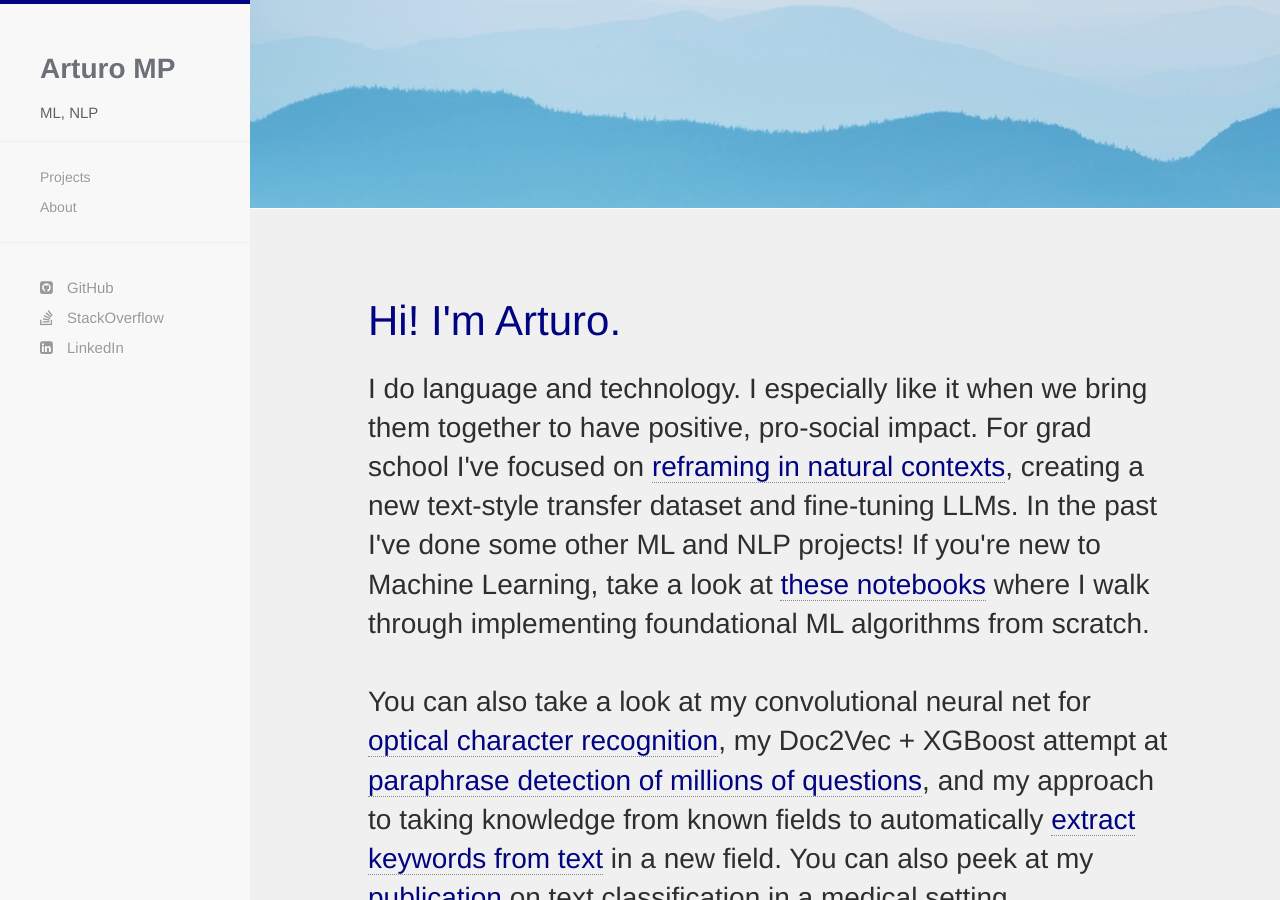
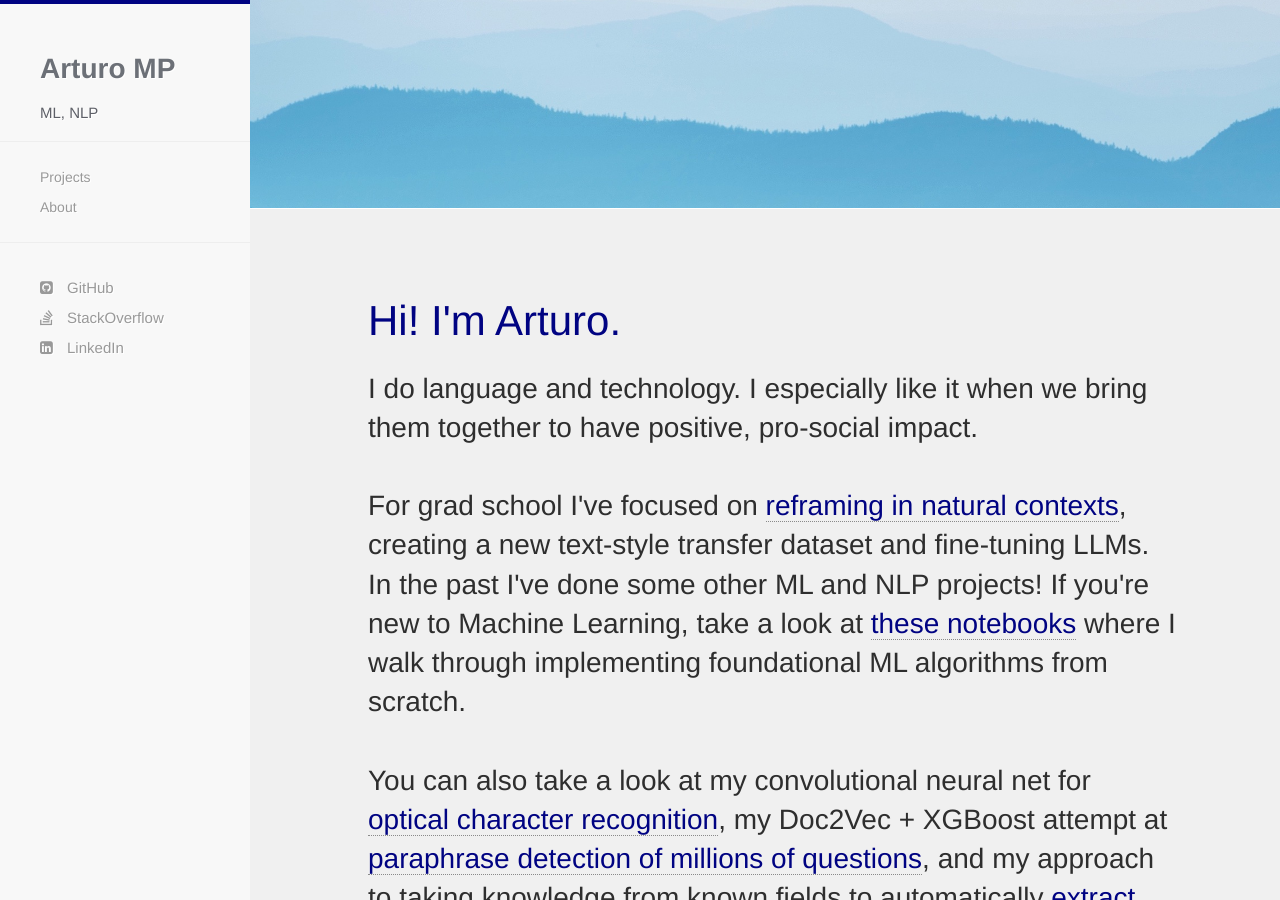
Before and after one commit to arturomp/arturomp.github.io, a Jekyll site: the page built from index.html, in a window 1280 px wide and 900 px high. Built offline with Jekyll 4.4.1, drawn with Linux system fonts in a browser that asks for light colours; nearby versions of some CDN libraries.

Commit message:
v.2.0
updated homepage

```diff
--- a/_includes/greeting.html
+++ b/_includes/greeting.html
@@ -6,7 +6,12 @@
 
       <h2>
 
-      I do language and technology. I especially like it when we bring them together to have positive, pro-social impact.
+      I do language and technology.
+
+      I especially like it when we bring them together to have positive, pro-social impact.
+
+      <br>
+      <br>
 
       For grad school I've focused on <a href="https://drive.google.com/file/d/1bCvv9L5hkqg6375emnf1mHFdLQvvDNPu/view?usp=sharing" target="_blank">reframing in natural contexts</a>, creating a new text-style transfer dataset and fine-tuning LLMs.
 
```
